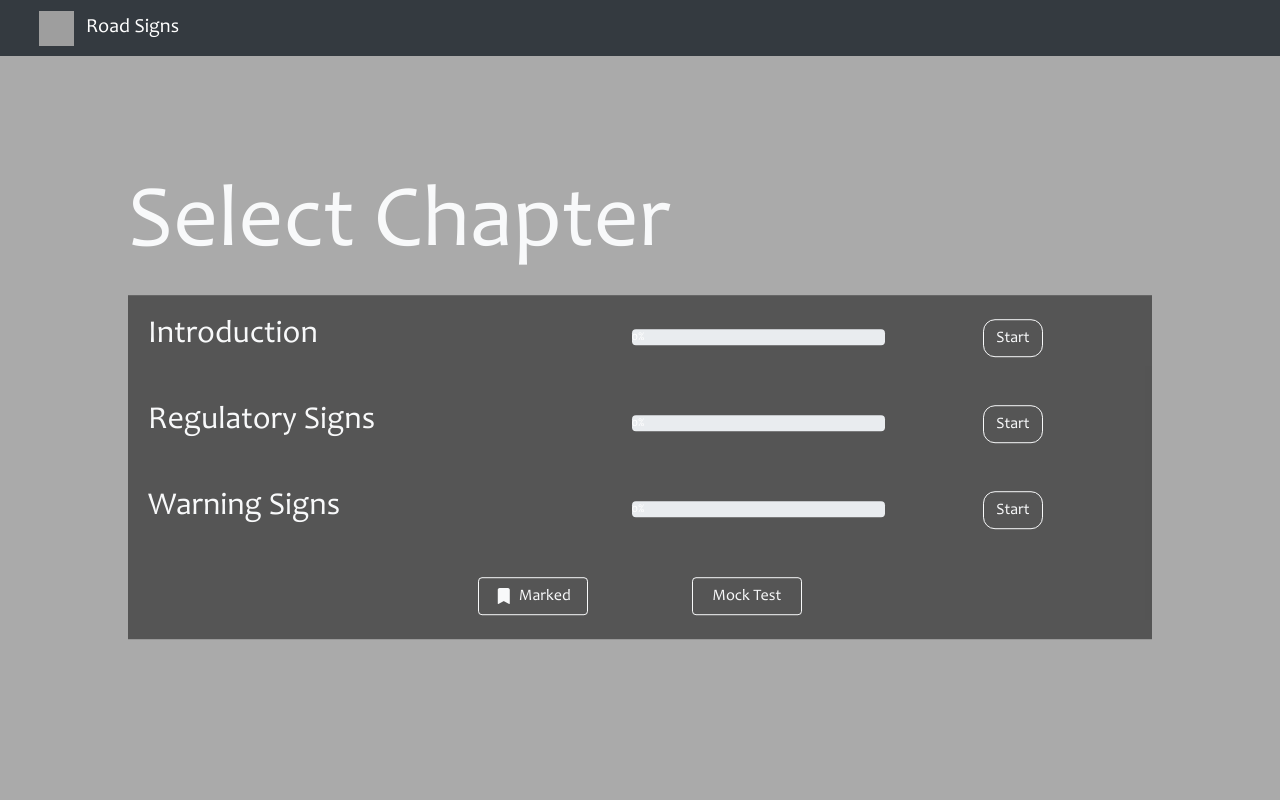
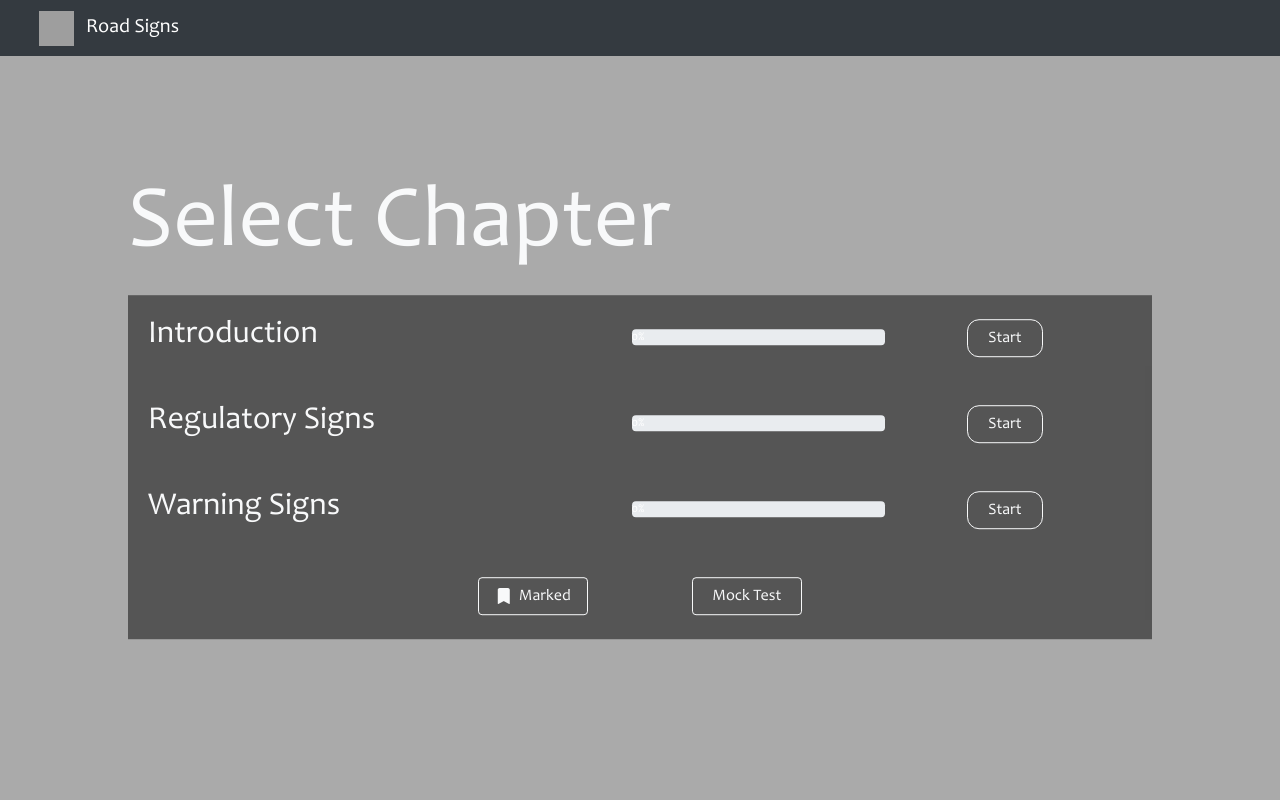
Before and after one commit to lyz9518/road_sign_tutorial, a Flask app: page /selectChapter in a window 1280 px wide. Run offline with Flask 2, Linux system fonts and the light colour scheme; some libraries are stand-ins or nearby versions; grey boxes are pictures that could not be loaded.

Commit message:
Update wider start button

```diff
--- a/templates/ud-selectChapter.html
+++ b/templates/ud-selectChapter.html
@@ -46,6 +46,11 @@
 
         .progress-bar{
             background-color: gray;
+        }
+
+        .start_button{
+            padding-left: 20px;
+            padding-right: 20px;
         }
 
 	</style>
```
